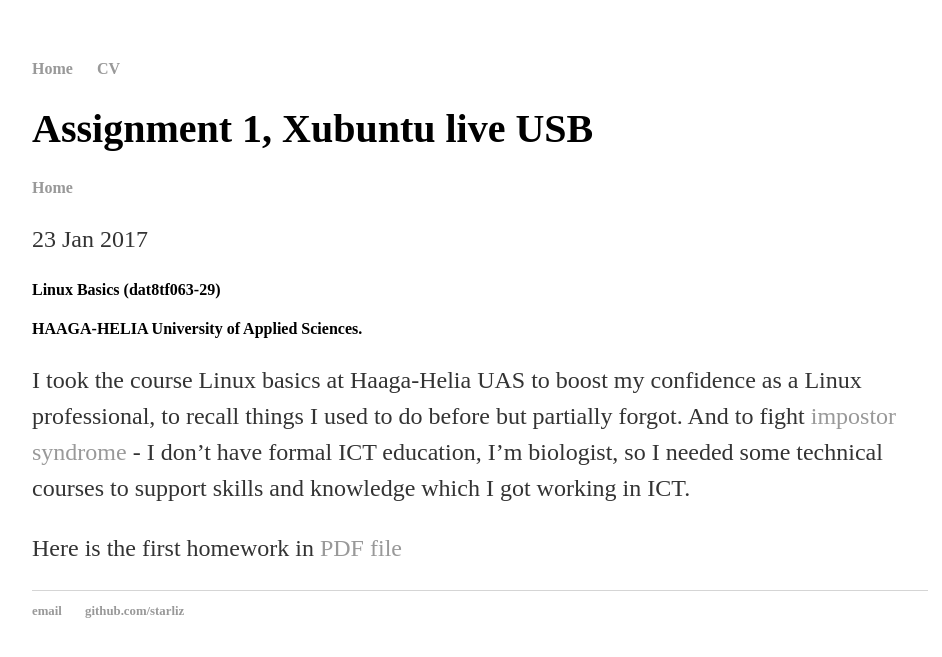
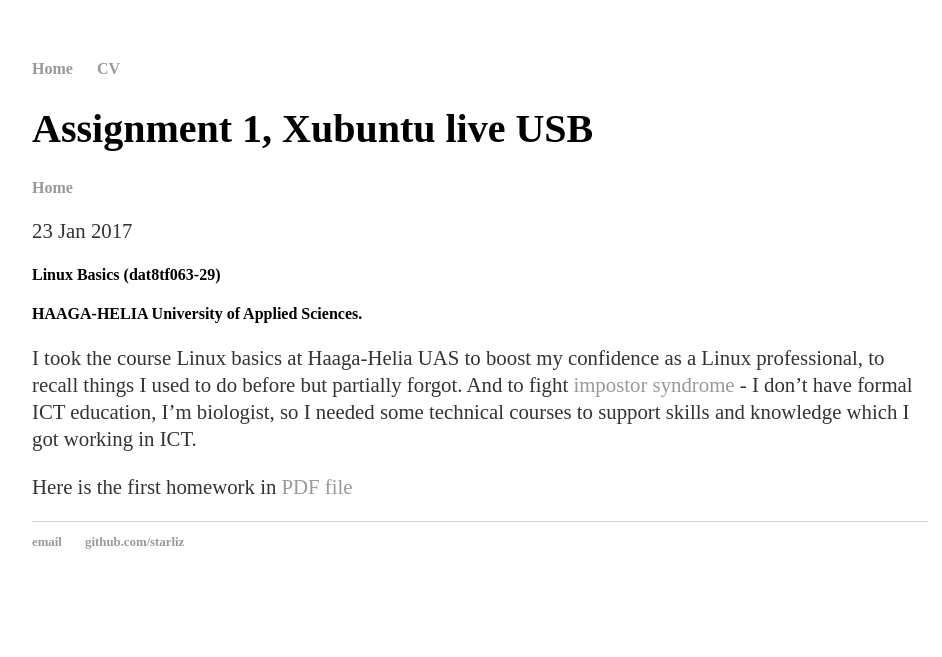
Before and after one commit to starliz/starliz.github.io, a Jekyll site: the page built from _posts/2017-01-23-h1-xubuntu-live-usb.md, in a window 1280 px wide. Shown: the top 657 px of the page, without its empty margins (160-1102 px from the left). Built offline with Jekyll 4.4.1, drawn with Linux system fonts in a browser that asks for light colours.

Commit message:
[css/main.css] p font-size set to 1.3em

```diff
--- a/css/main.css
+++ b/css/main.css
@@ -24,8 +24,8 @@
     font-family:'Times New Roman', 'Helvetica', 'Arial', 'Sans-Serif';
 }
 p {
-    font-size: 1.5em;
-    line-height: 1.5em;
+    font-size: 1.3em;
+    line-height: 1.3em;
     color: #333;
 }
 footer {
```
